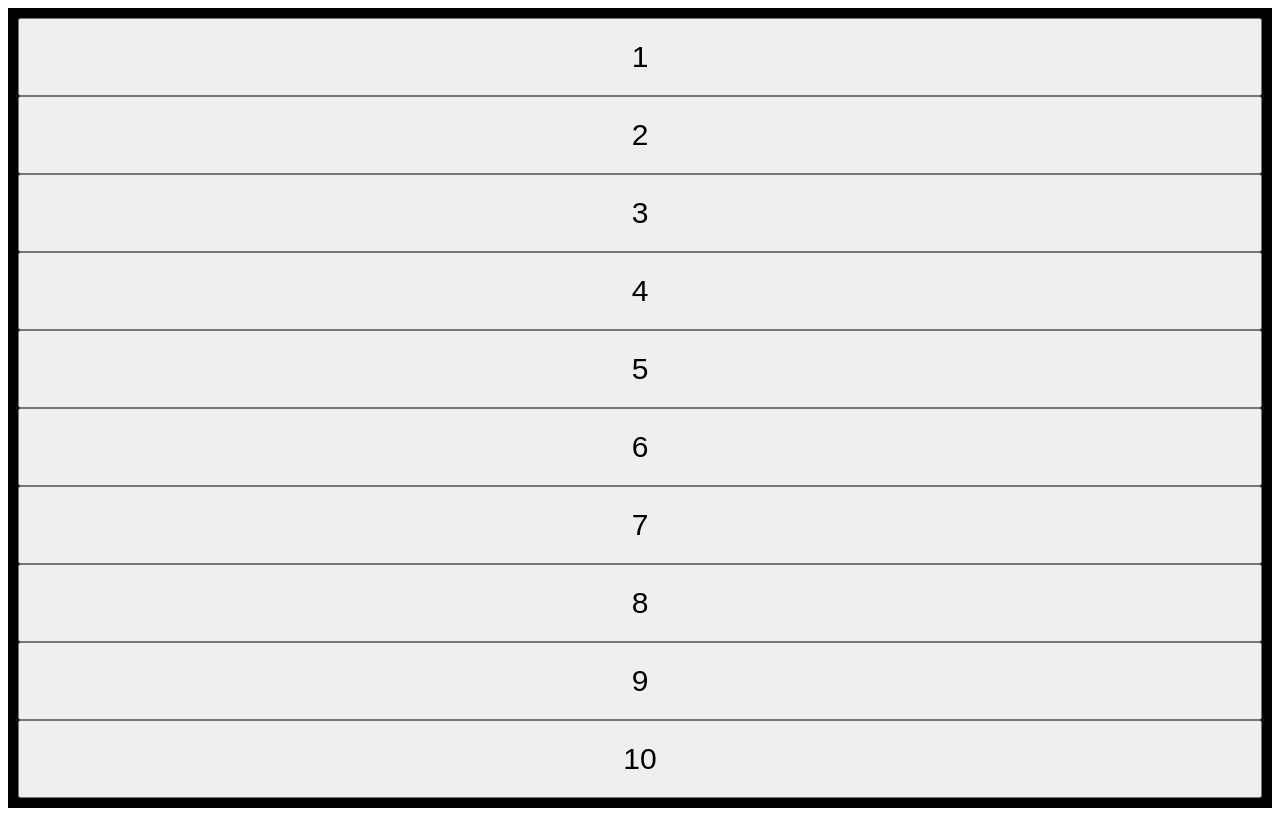
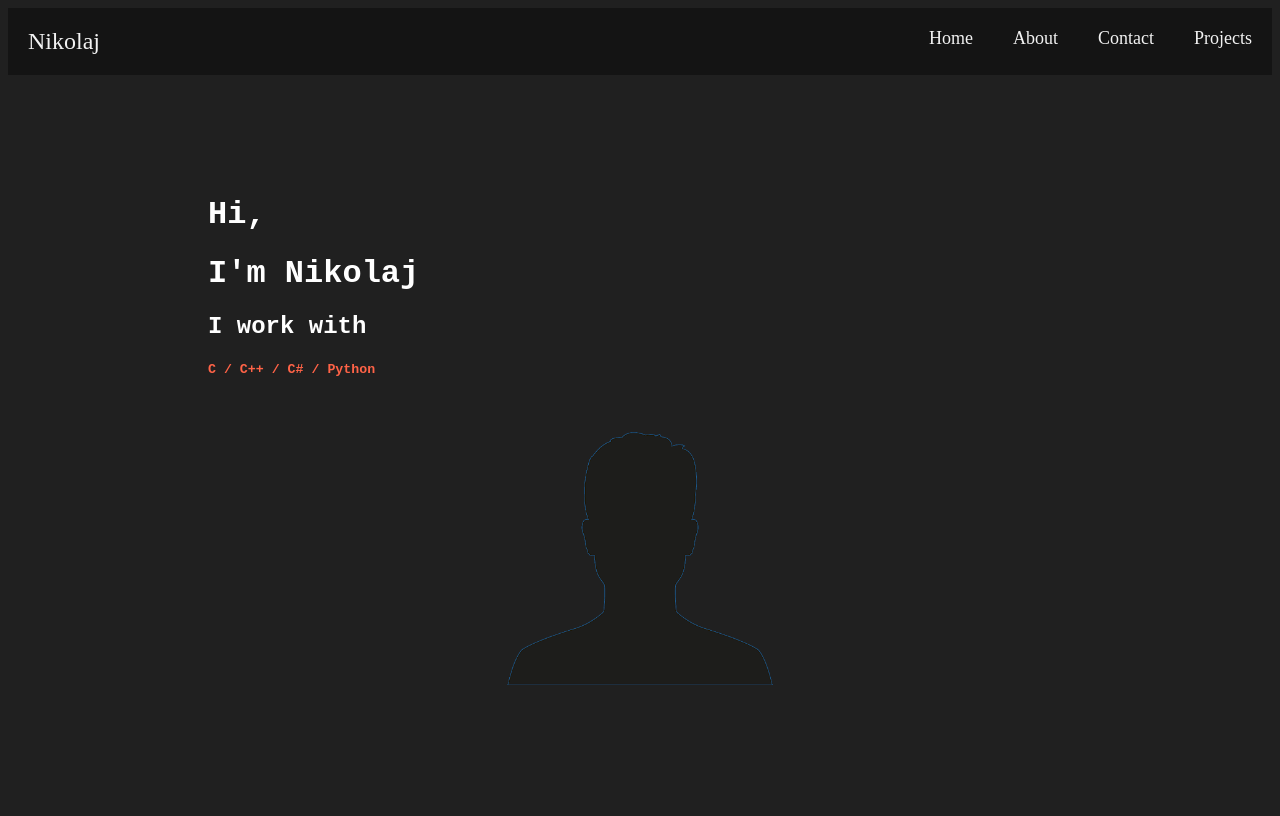
Before and after one commit to nikolaj808/nikolaj808.github.io, a plain HTML site: page index.html in a window 1280 px wide. Drawn offline with Linux system fonts and the light colour scheme.

Commit message:
Experimenting

```diff
--- /dev/null
+++ b/about.css
@@ -0,0 +1,41 @@
+.topnavbar {
+	background-color: #141414;
+	overflow: hidden;
+}
+
+.topnavbar a.button {
+	float: right;
+	color: #f2f2f2;
+	text-align: center;
+	padding: 20px;
+	text-decoration: none;
+	font-size: 18px;
+}
+
+.topnavbar a.button:hover {
+	background-color: #4CAF50;
+	color: white;
+	border-style: ridge;
+}
+
+.topnavbar a.name {
+	float: left;
+	color: #f2f2f2;
+	text-align: center;
+	padding: 20px;
+	text-decoration: none;
+	font-size: 24px;
+}
+
+h1 {
+    color: #f2f2f2;
+    text-align: center;
+}
+
+p {
+    color: rgb(211, 92, 36);
+    font-family: cursive;
+    font-size: 14px;
+    padding-left: 50px;
+    padding-right: 50px;
+}
--- /dev/null
+++ b/index.css
@@ -0,0 +1,70 @@
+.topnavbar {
+	background-color: #141414;
+	overflow: hidden;
+}
+
+.topnavbar a.button {
+	float: right;
+	color: #f2f2f2;
+	text-align: center;
+	padding: 20px;
+	text-decoration: none;
+	font-size: 18px;
+}
+
+.topnavbar a.button:hover {
+	background-color: #4CAF50;
+	color: white;
+	border-style: ridge;
+}
+
+.topnavbar a.name {
+	float: left;
+	color: #f2f2f2;
+	text-align: center;
+	padding: 20px;
+	text-decoration: none;
+	font-size: 24px;
+}
+
+.mainpage {
+	background-color: #202020;
+	display: grid;
+}
+
+.mainpage div.grid div.welcometext {
+	font-size: 16px;
+	padding-left: 200px;
+	padding-top: 100px;
+}
+
+.mainpage div.grid div.welcometext h1 {
+	color: white;
+	text-align: left;
+	text-decoration: none;
+	font-family: 'Courier New', Courier, monospace;
+}
+
+.mainpage div.grid div.welcometext h2 {
+	color: white;
+	text-align: left;
+	text-decoration: none;
+	font-family: 'Courier New', Courier, monospace;
+}
+
+.mainpage div.grid div.welcometext h5 {
+	color: tomato;
+	text-align: left;
+	text-decoration: none;
+	font-family: 'Courier New', Courier, monospace;
+}
+
+.mainpage div.grid div.profile img.profilepic {
+	display: block;
+	margin-top: auto;
+	margin-bottom: auto;
+	margin-right: auto;
+	margin-left: auto;
+	width: 25%;
+
+}
--- a/index.html
+++ b/index.html
@@ -2,21 +2,30 @@
 <html>
 	<head>
 		<title>Agri</title>
-		<link rel="stylesheet" href="style.css">
+		<link rel="stylesheet" href="index.css">
 	</head>
-	<body>
-		<div class="grid-container1">
-			<div class="grid-container2">
-				<button class="grid-item">1</button>
-				<button class="grid-item">2</button>
-				<button class="grid-item">3</button>
-				<button class="grid-item">4</button>
-				<button class="grid-item">5</button>
-				<button class="grid-item">6</button>
-				<button class="grid-item">7</button>
-				<button class="grid-item">8</button>
-				<button class="grid-item">9</button>
-				<button class="grid-item">10</button>
+	<body style="background-color: #202020;">
+		<div class="topnavbar">
+			<a class="name">Nikolaj</a>
+			<a class="button" href="projects.html">Projects</a>
+			<a class="button" href="contact.html">Contact</a>
+			<a class="button" href="about.html">About</a>
+			<a class="button" href="index.html">Home</a>
+		</div>
+
+		<div class="mainpage">
+			<div class="grid">
+				<div class="welcometext">
+					<h1>Hi,</h1>
+					<h1>I'm Nikolaj</h1>
+					<h2>I work with</h2>
+					<h5>C  /  C++  /  C#  /  Python</h5>
+				</div>
+				<div class="profile">
+					<img class="profilepic"
+					src="profile.jpg"
+					alt="Profile Picture">
+				</div>
 			</div>
 		</div>
 	</body>
--- a/style.css
+++ /dev/null
@@ -1,19 +0,0 @@
-
-.grid-container2 {
-	display: list-item;
-	grid-template-columns: auto auto auto;
-	grid-template-rows: auto auto auto auto;
-	grid-gap: 3px;
-	background-color: black;
-	padding: 10px;
-	margin: 0 auto;
-}
-
-.grid-item {
-	width: 100%;
-	height: 100%;
-	display: block;
-	text-align: center;
-	padding: 20px;
-	font-size: 30px;
-}
```
Also changed, not shown: about.html (added, +40 -0 lines), profile.jpg (added).
